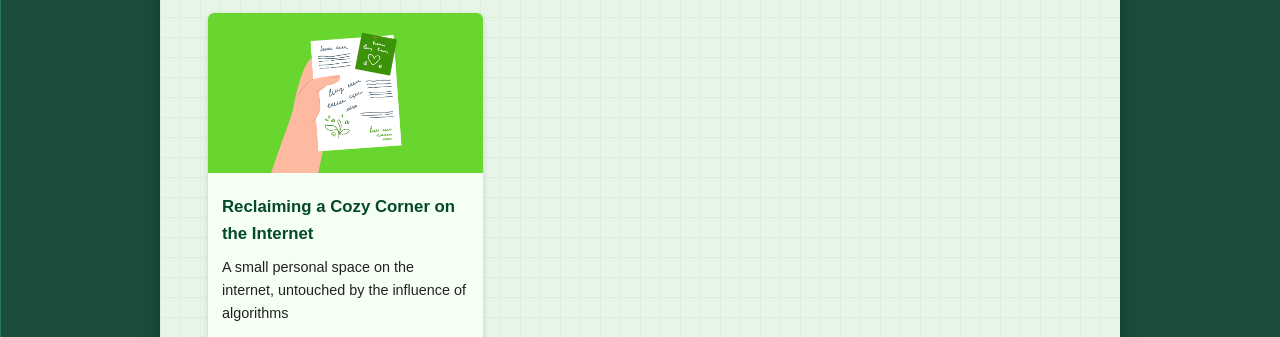
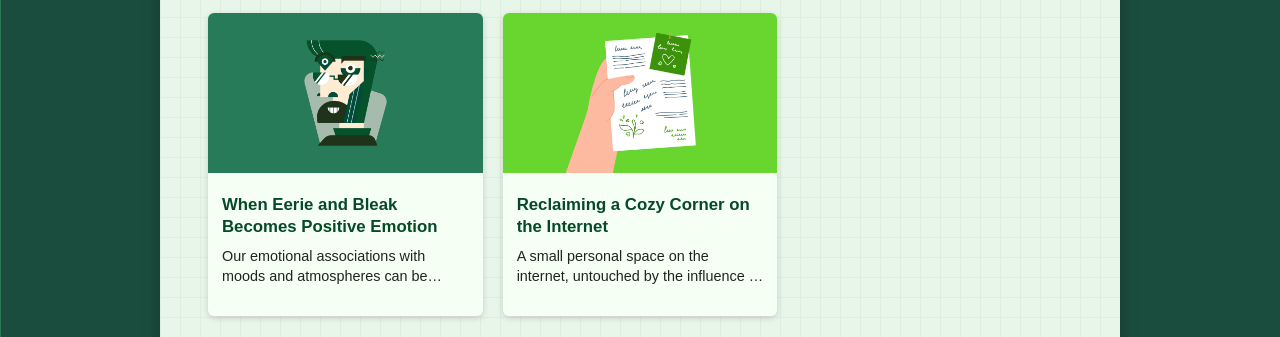
Before and after one commit to thiruisme/thiru.me, an Astro site: page /blog in a window 1280 px wide. Shown: the part 463-800 px from the top of the page. Built offline with nearby package versions, Linux system fonts and the light colour scheme; Astro itself is replaced by a stand-in of ours; a web font is replaced by a local one.

Commit message:
added new post. changed blog reordering

```diff
--- /dev/null
+++ b/src/content/posts/emotional rewire.md
@@ -0,0 +1,31 @@
+---
+title: "When Eerie and Bleak Becomes Positive Emotion"
+date: 2025-07-13
+thumbnail: "/images/covers/blog02cover.webp"
+excerpt: "Our emotional associations with moods and atmospheres can be transformed through positive experiences."
+tags:
+  - Emotions
+  - Mood
+  - Weather
+  - Mindfulness
+  - Reconditioning
+---
+
+![Abstract geometric illustration of a man with a beard and glasses on a green background. The artwork uses bold shapes and a limited color palette of green, black, beige, and white. The man’s face is stylized with asymmetrical eyes, angular hair, and zigzag lines near the temple suggesting thought or energy.](/images/covers/blog02cover.webp)
+What dictates my mood the most? Weather. Due to childhood experiences, I always enjoy bright, clear blue skies (I still do). Something about the warm sun rays hitting my skin, the clear blue sky with beautiful fuzzy clouds of various shapes, and cool wind blowing against me is just so soothing... It makes me feel in the moment, feel alive, and always fills me with warmth, joy, and an immense sense of hope. Part of the reason for that might be my exposure to Carl Warner's absolutely breathtaking miniature food world series of photographs, which often featured a deep azure sky, and the fact that movies from my childhood that I enjoyed like Toy Story and Cars have similarly beautiful blue skies. So the association only became stronger.
+
+On the flip side, some emotions are there without any clear association, yet they still make me feel a certain way. Take overcast skies, for example. I don't like them. Like at all! They replace the beautiful sky with something that's not ugly (that would've been better) but something worse... boring. Boring white. It's as if the heavens are saying a "F* you" to me. I can't count the number of days I've felt unmotivated whenever the sky turned pale.
+
+<blockquote class="pullquote">
+I manage to turn things that I might run away from into something more bearable.
+</blockquote>
+
+Of course, not all sunny weather is beautiful and not all cloudy weather is bad. Clear sky with a high amount of haze is something I never made myself comfortable with. This might be because of my experience as a kid traveling long distances in that hot and humid weather. At least overcast grays the sky and doesn't do much apart from that, while high haze is a constant reminder of the aforementioned humidity or the pollution I constantly try to run away from. Cloudy or rainy skies are beautiful. There's something nice and bittersweet about them. They're dark, yes, but they're also moody—the sky is trying to tell something. There's *something*. I've also had many positive experiences in such weather, and after a while, they don't seem as bad as I thought.
+
+My point being that it's totally possible to change the negative connotations associated with sensory experiences into more positive ones through conscious or subconscious effort... at least that's what I could infer from my extremely limited experiments. It has actually been a very useful tool in my arsenal: I manage to turn things that I might run away from into something more bearable. I also managed to gain back my love for certain songs that once used to remind me of some sort of pain. All with deliberate practice.
+
+Take Lovecraft's eerie settings, for example. His stories are filled with cosmic dread and unsettling atmospheres that should theoretically make me uncomfortable. But instead, they bring me a sort of comfort. I think it's because I associate them with being curled up in my comforter in the corner of my room, reading in warmth and safety. That feeling of coziness actually overpowered the eeriness of Lovecraft's settings so much that I started seeking out similar literature and atmospheres. Now what was once meant to be unsettling has become something I actively enjoy—all because of the positive context in which I first experienced it.
+
+It also helps me be more conscious about certain things—for example, I'd never set my favorite song as my ringtone or an alarm, lest I for some reason want to hate it to the core.
+
+When used properly, this knowledge helps me get a bit more control of my life, and that's a very good deal in my opinion. It's funny how something as simple as paying attention to our associations can slowly transform the way we experience the world around us.
--- a/src/pages/blog/index.astro
+++ b/src/pages/blog/index.astro
@@ -1,16 +1,31 @@
 ---
 import Layout from "../../components/Layout.astro";
-import PostCard from "../../components/PostCard.astro";
 import { getCollection } from "astro:content";
-
 const archiveDesc = "Browse all posts on design, ideas, technology and aesthetics.";
 const posts = await getCollection("posts");
+
+// Sort posts by date, newest first
+const sortedPosts = posts.sort((a, b) => b.data.date.getTime() - a.data.date.getTime());
 ---
-<Layout current="blog" title="All Posts – Thiru's Internet Corner" description={archiveDesc}>
+<Layout current="blog" title="All Posts – Thiru's Internet Corner" description= {archiveDesc}>
   <main class="content">
     <h1>Blog Archive</h1>
     <div class="cards">
-      {posts.map((post) => <PostCard post={post} />)}
+      {sortedPosts.map((p) => (
+        <article class="card">
+          <a href={`/blog/${p.slug}/`}>
+            <img
+              class="frame"
+              src={p.data.thumbnail || "https://placehold.co/280x160?text=Thumbnail"}
+              alt={p.data.title}
+            />
+            <div class="card-body">
+              <div class="card-title">{p.data.title}</div>
+              <p class="card-text">{p.data.excerpt ?? ""}</p>
+            </div>
+          </a>
+        </article>
+      ))}
     </div>
   </main>
 </Layout>
--- a/src/styles/global.css
+++ b/src/styles/global.css
@@ -369,12 +369,27 @@ nav a.active:hover::before {
   font-size: 1.05rem;
   font-weight: bold;
   transition: color 0.3s ease;
+  display: -webkit-box;
+  -webkit-line-clamp: 2;
+  -webkit-box-orient: vertical;
+  overflow: hidden;
+  text-overflow: ellipsis;
+  line-height: 1.3;
+  max-height: 2.6em; /* 2 lines × line-height */
 }
 
 .card-text {
   color: var(--text-color);
   font-size: .9rem;
   transition: color 0.3s ease;
+  display: -webkit-box;
+  -webkit-line-clamp: 2;
+  -webkit-box-orient: vertical;
+  overflow: hidden;
+  text-overflow: ellipsis;
+  line-height: 1.4;
+  max-height: 2.8em; /* 2 lines × line-height */
+
 }
 
 /* Change text color on card hover */
```
Also changed, not shown: public/images/covers/blog02cover.webp (added).
